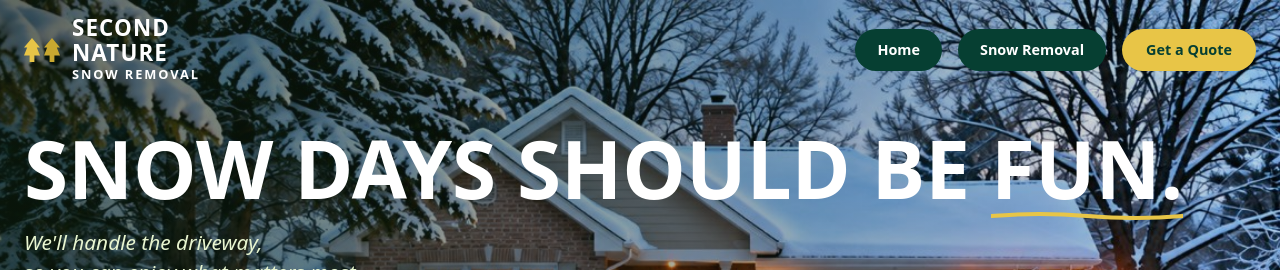
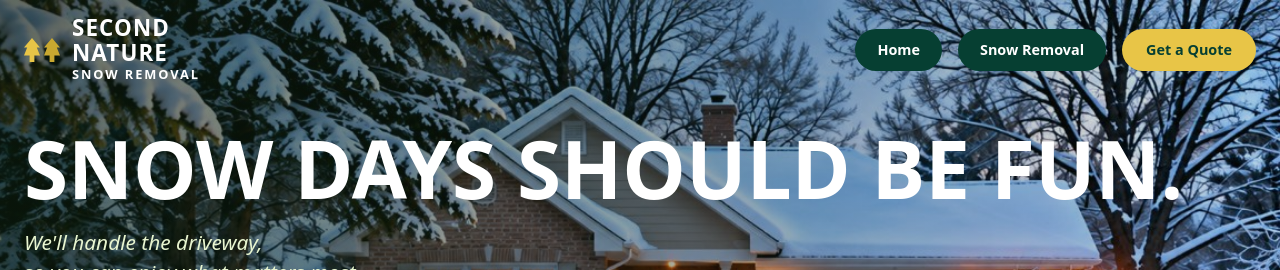
Before and after one commit to Sherryfarmshop/second-nature-plowing, a Next.js app: page / in a window 1280 px wide. Shown: the top 270 px of the page. Built offline with nearby package versions, Linux system fonts and the light colour scheme.

Commit message:
Simplify headline to plain text - SNOW DAYS SHOULD BE FUN

```diff
--- a/app/page.tsx
+++ b/app/page.tsx
@@ -94,13 +94,7 @@ export default function Home() {
         {/* Hero text */}
         <div className="relative z-20 max-w-6xl mx-auto px-4 sm:px-6 pt-6 pb-32">
           <h1 style={{ fontSize: 'clamp(1.8rem, 7vw, 5rem)', fontWeight: 900, color: 'white', lineHeight: 1.1, marginBottom: '1rem', textTransform: 'uppercase' }}>
-            SNOW DAYS SHOULD BE{' '}
-            <span style={{ position: 'relative', display: 'inline-block', whiteSpace: 'nowrap' }}>
-              FUN.
-              <svg style={{ position: 'absolute', bottom: '-8px', left: 0, width: '100%' }} height="8" viewBox="0 0 100 8" preserveAspectRatio="none">
-                <path d="M0 4 Q25 0 50 4 Q75 8 100 4" stroke="#E8C547" strokeWidth="4" fill="none" strokeLinecap="round"/>
-              </svg>
-            </span>
+            SNOW DAYS SHOULD BE FUN.
           </h1>
           <p style={{ fontSize: 'clamp(1rem, 3vw, 1.3rem)', color: '#e8f5d0', fontStyle: 'italic', marginBottom: '2rem', fontWeight: 400, lineHeight: 1.4 }}>
             We&apos;ll handle the driveway,<br />so you can enjoy what matters most.
```
